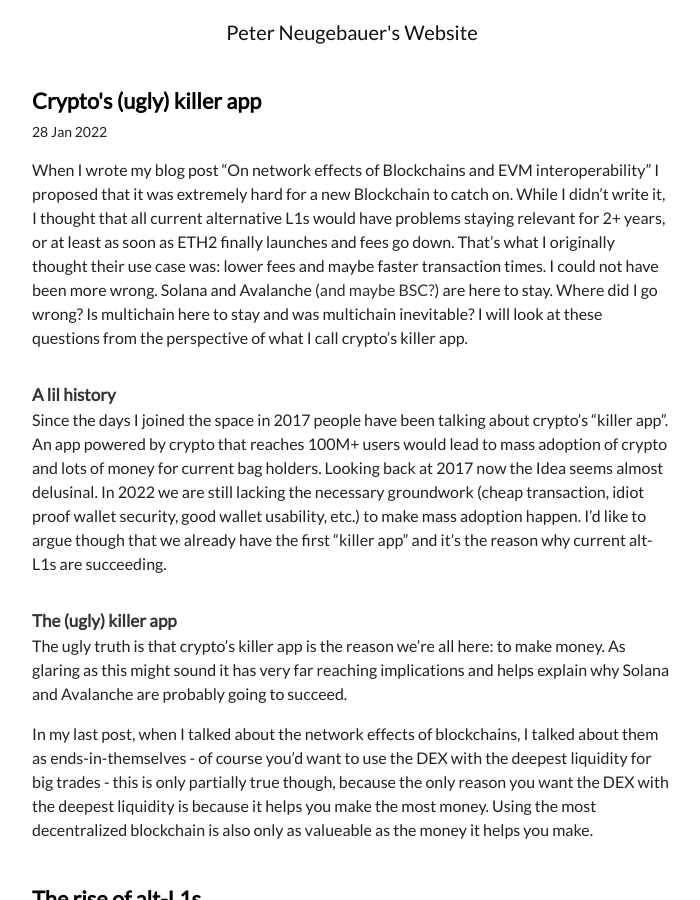
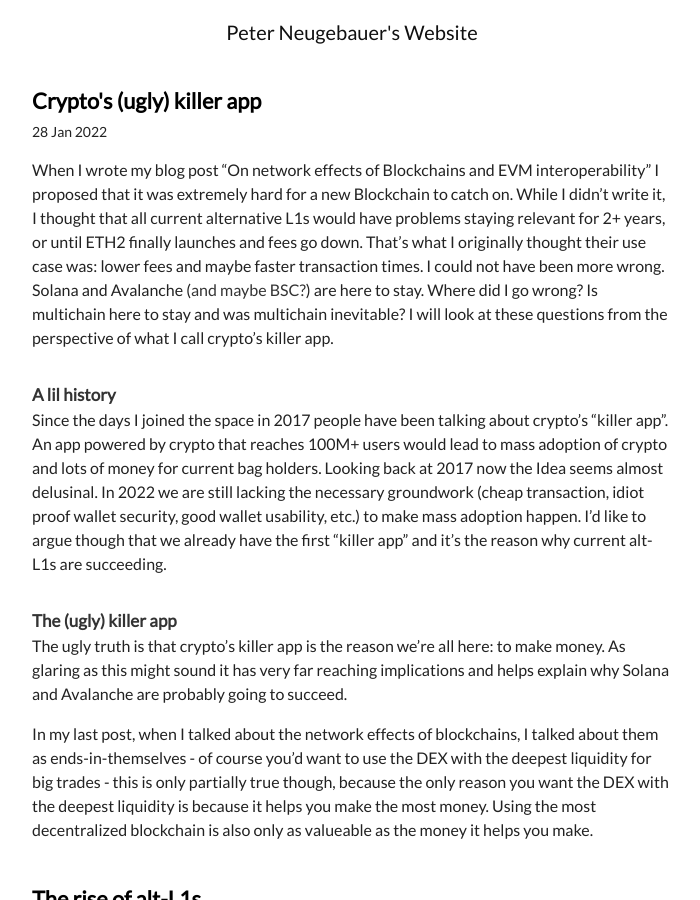
Before and after one commit to pneugeb/pneugeb.github.io, a Jekyll site: the page built from _posts/2022-01-28-Crypto's-(ugly)-killer-app.md, in a window 1280 px wide and 900 px high. Shown: the whole window, without its empty margins (288-988 px from the left). Built offline with Jekyll 4.4.1, drawn with Linux system fonts in a browser that asks for light colours.

Commit message:
fixed wording

```diff
--- a/_posts/2022-01-28-Crypto's-(ugly)-killer-app.md
+++ b/_posts/2022-01-28-Crypto's-(ugly)-killer-app.md
@@ -5,7 +5,7 @@ description: "Exploring the idea of killer apps in crypto"
 category: blockchain
 comments: false
 ---
-When I wrote my blog post “On network effects of Blockchains and EVM interoperability” I proposed that it was extremely hard for a new Blockchain to catch on. While I didn’t write it, I thought that all current alternative L1s would have problems staying relevant for 2+ years, or at least as soon as ETH2 finally launches and fees go down. That’s what I originally thought their use case was: lower fees and maybe faster transaction times. I could not have been more wrong. Solana and Avalanche ([and maybe BSC?](https://github.com/binance-chain/bsc/issues/553)) are here to stay. Where did I go wrong? Is multichain here to stay and was multichain inevitable? I will look at these questions from the perspective of what I call crypto’s killer app.
+When I wrote my blog post “On network effects of Blockchains and EVM interoperability” I proposed that it was extremely hard for a new Blockchain to catch on. While I didn’t write it, I thought that all current alternative L1s would have problems staying relevant for 2+ years, or until ETH2 finally launches and fees go down. That’s what I originally thought their use case was: lower fees and maybe faster transaction times. I could not have been more wrong. Solana and Avalanche ([and maybe BSC?](https://github.com/binance-chain/bsc/issues/553)) are here to stay. Where did I go wrong? Is multichain here to stay and was multichain inevitable? I will look at these questions from the perspective of what I call crypto’s killer app.
 
 ### A lil history
 
```
